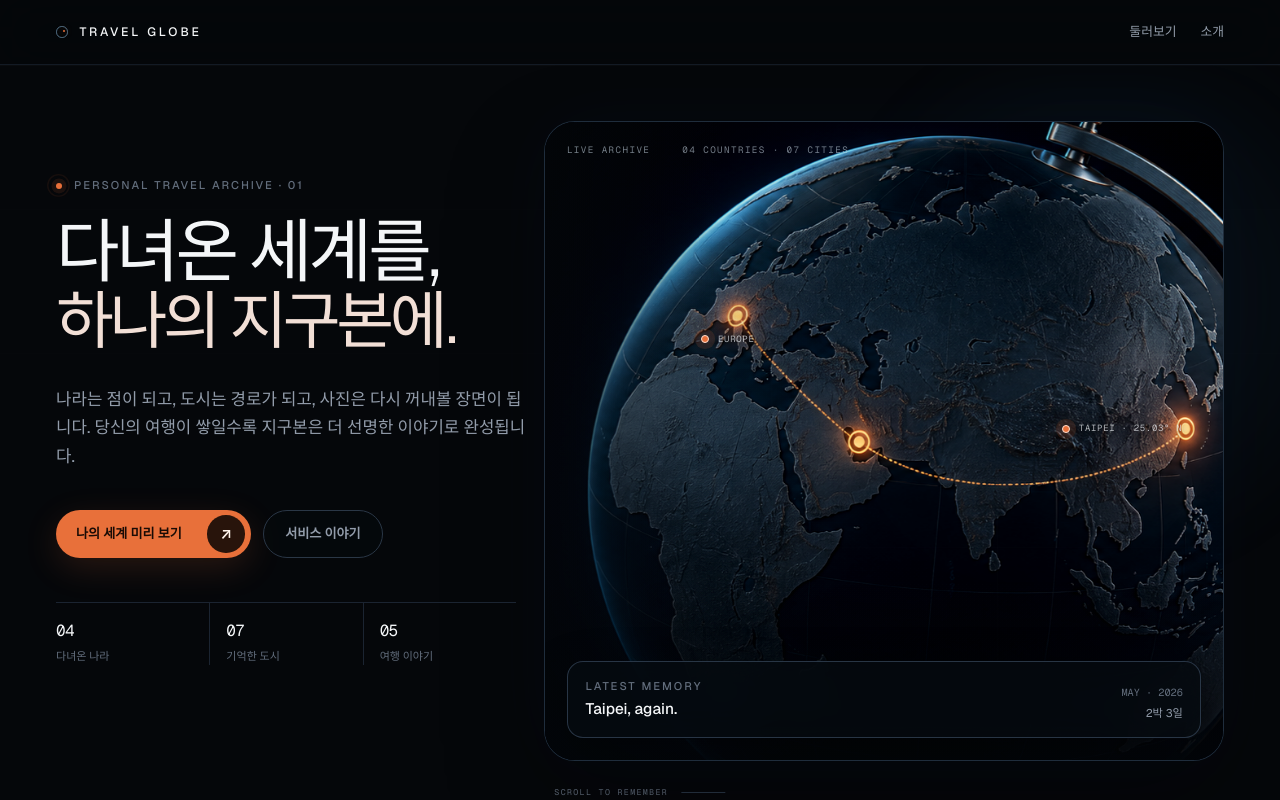
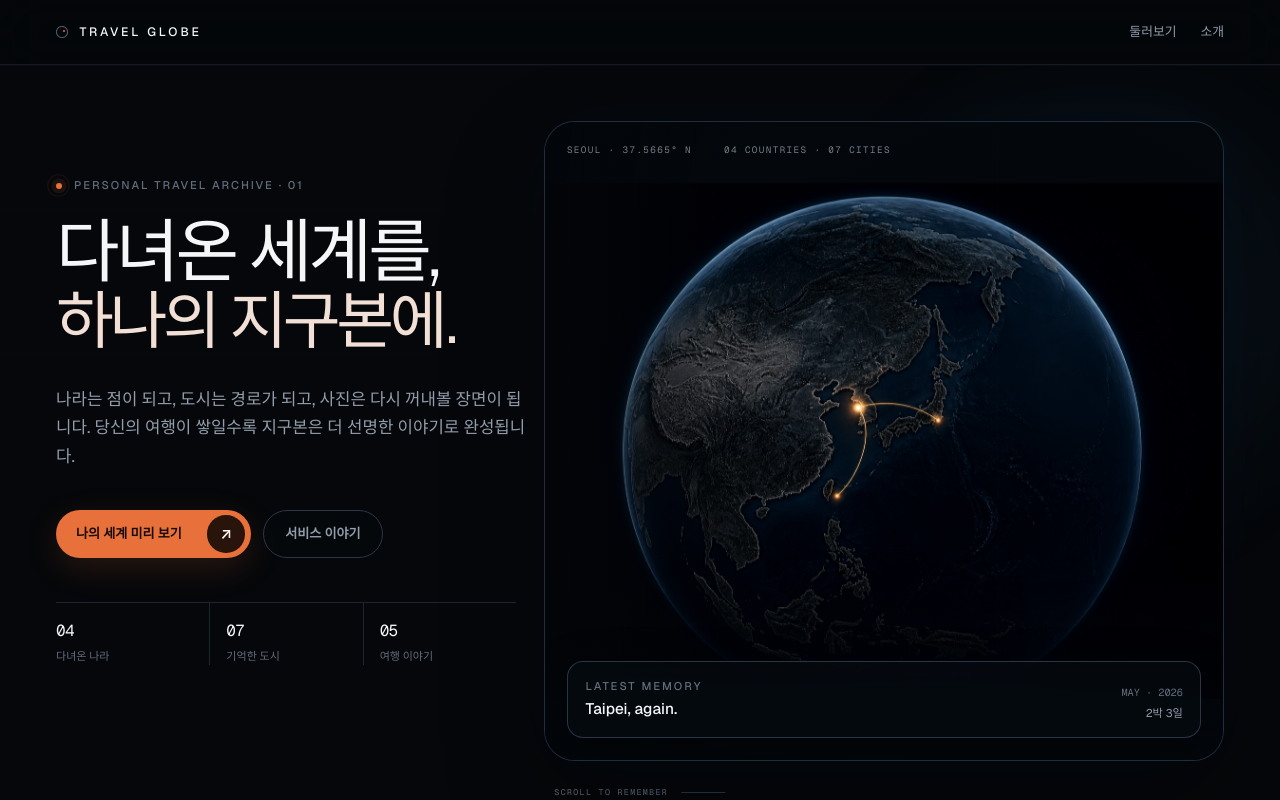
Before and after one commit to Minani99/trable-globe-api, a Next.js app in the folder frontend/: page / in a window 1280 px wide. Shown: the top 800 px of the page. Built offline with nearby package versions, Linux system fonts and the light colour scheme; no server answers; a web font is replaced by a local one.

Commit message:
fix: center landing globe on Korea

```diff
--- a/frontend/src/app/globals.css
+++ b/frontend/src/app/globals.css
@@ -388,10 +388,10 @@ body {
 }
 
 .landing-globe-image {
-  object-fit: cover;
-  object-position: 100% 50%;
+  object-fit: contain;
+  object-position: 50% 50%;
   filter: saturate(0.9) contrast(1.04);
-  transform: scale(1.16) translate3d(calc(var(--pointer-x) * -8px), calc(var(--pointer-y) * -8px), 0);
+  transform: scale(1.015) translate3d(calc(var(--pointer-x) * -8px), calc(var(--pointer-y) * -8px), 0);
   transition:
     filter 0.6s ease,
     transform 0.8s cubic-bezier(0.22, 1, 0.36, 1);
@@ -399,7 +399,7 @@ body {
 
 .landing-globe-link:hover .landing-globe-image {
   filter: saturate(1.05) contrast(1.06) brightness(1.06);
-  transform: scale(1.2) translate3d(calc(var(--pointer-x) * -12px), calc(var(--pointer-y) * -12px), 0);
+  transform: scale(1.055) translate3d(calc(var(--pointer-x) * -12px), calc(var(--pointer-y) * -12px), 0);
 }
 
 .landing-globe-vignette,
@@ -438,43 +438,6 @@ body {
   font-family: var(--font-mono);
   font-size: 0.58rem;
   letter-spacing: 0.15em;
-}
-
-.landing-globe-pin {
-  position: absolute;
-  z-index: 2;
-  display: flex;
-  align-items: center;
-  gap: 0.55rem;
-  color: rgba(232, 236, 240, 0.74);
-  font-family: var(--font-mono);
-  font-size: 0.56rem;
-  letter-spacing: 0.08em;
-  text-shadow: 0 2px 8px #000;
-  opacity: 0;
-  animation: landing-pin-in 0.6s 1.05s ease-out forwards;
-}
-
-.landing-globe-pin::before {
-  width: 0.5rem;
-  height: 0.5rem;
-  content: "";
-  border: 1px solid #ffe0d1;
-  border-radius: 50%;
-  background: var(--accent);
-  box-shadow:
-    0 0 0 0.38rem rgba(232, 112, 58, 0.12),
-    0 0 1.4rem rgba(255, 138, 82, 0.72);
-}
-
-.landing-globe-pin--europe {
-  top: 33%;
-  left: 23%;
-}
-
-.landing-globe-pin--asia {
-  top: 47%;
-  right: 6%;
 }
 
 .landing-memory-card {
@@ -651,12 +614,6 @@ body {
   }
 }
 
-@keyframes landing-pin-in {
-  to {
-    opacity: 1;
-  }
-}
-
 @keyframes landing-signal {
   0% {
     opacity: 0.7;
@@ -713,13 +670,8 @@ body {
     left: 1rem;
   }
 
-  .landing-globe-meta span:last-child,
-  .landing-globe-pin span {
+  .landing-globe-meta span:last-child {
     display: none;
-  }
-
-  .landing-globe-pin--europe {
-    left: 19%;
   }
 
   .landing-memory-card {
--- a/frontend/src/components/landing/LandingGlobePreview.tsx
+++ b/frontend/src/components/landing/LandingGlobePreview.tsx
@@ -3,8 +3,6 @@
 import Image from "next/image";
 import Link from "next/link";
 import type { PointerEvent } from "react";
-
-import heroGlobe from "@/app/opengraph-image.png";
 
 interface LandingGlobePreviewProps {
   href: string;
@@ -38,8 +36,8 @@ export function LandingGlobePreview({ href }: LandingGlobePreviewProps) {
       >
         <div className="landing-globe-frame">
           <Image
-            src={heroGlobe}
-            alt="아시아와 유럽의 여행 경로가 빛나는 검푸른 지구본"
+            src="/images/hero-globe-korea-v2.png"
+            alt="대한민국을 중심으로 일본과 대만 여행 경로가 빛나는 검푸른 지구본"
             fill
             priority
             sizes="(max-width: 1023px) 92vw, 52vw"
@@ -49,16 +47,9 @@ export function LandingGlobePreview({ href }: LandingGlobePreviewProps) {
           <span className="landing-globe-grid" aria-hidden="true" />
 
           <div className="landing-globe-meta" aria-hidden="true">
-            <span>LIVE ARCHIVE</span>
+            <span>SEOUL · 37.5665° N</span>
             <span>04 COUNTRIES · 07 CITIES</span>
           </div>
-
-          <span className="landing-globe-pin landing-globe-pin--europe" aria-hidden="true">
-            <span>EUROPE</span>
-          </span>
-          <span className="landing-globe-pin landing-globe-pin--asia" aria-hidden="true">
-            <span>TAIPEI · 25.03° N</span>
-          </span>
 
           <div className="landing-memory-card">
             <div>
```
Also changed, not shown: frontend/public/images/hero-globe-korea-v2.png (added).
